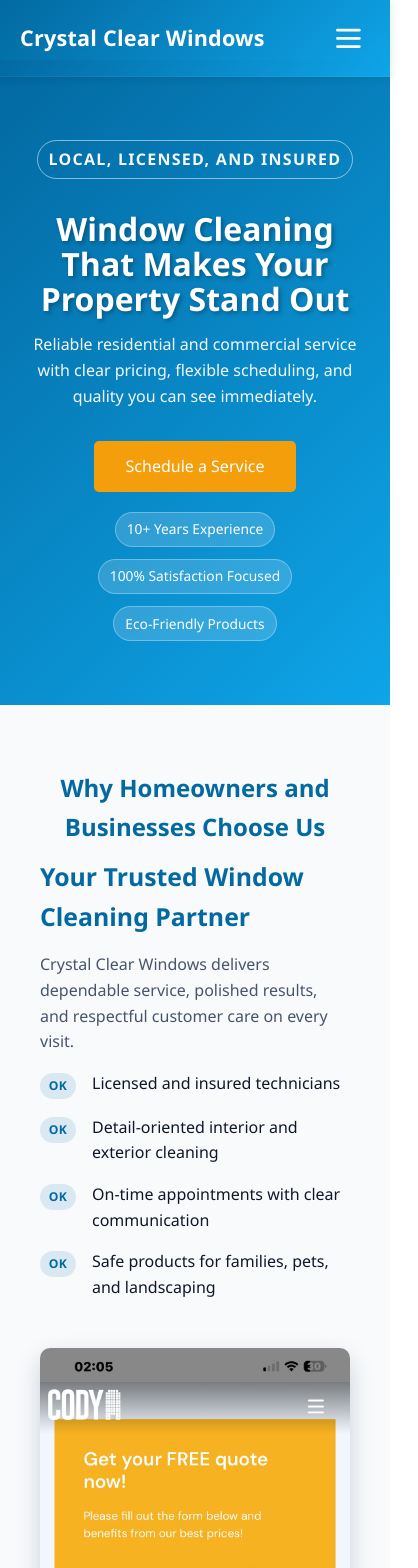
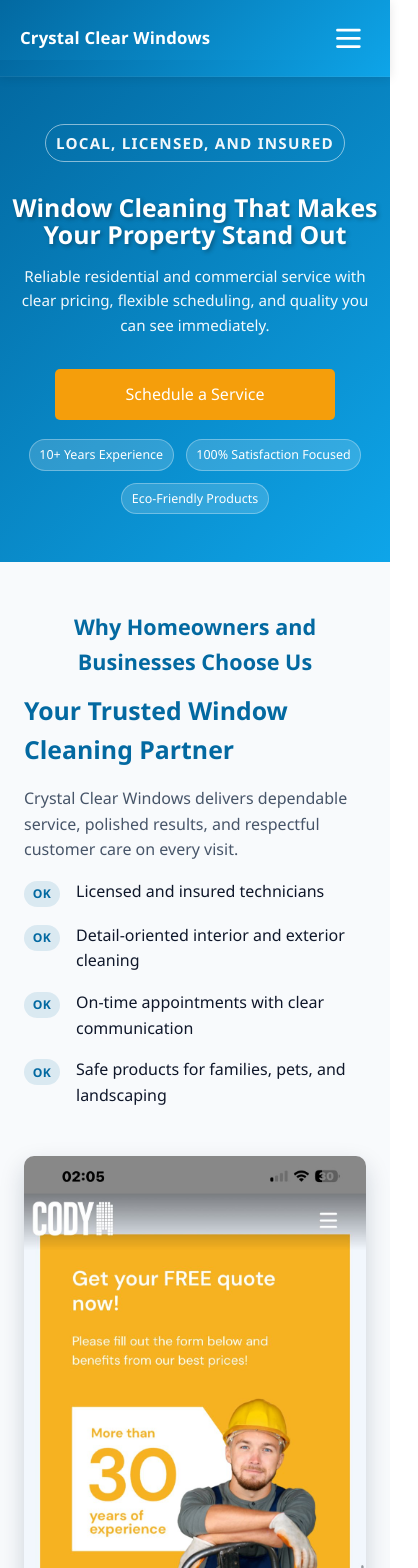
Before and after one commit to Javed-coder/Crystal-clear-windows-cleaning, a React (Vite) app: page / in a window 390 px wide. Shown: the top 1568 px of the page, 418 px wide, since content can reach past the window. Built offline with nearby package versions, Linux system fonts and the light colour scheme.

Commit message:
Improve mobile responsiveness and media queries

```diff
--- a/src/App.css
+++ b/src/App.css
@@ -263,7 +263,7 @@ nav a:hover {
 
 .services-grid {
   display: grid;
-  grid-template-columns: repeat(auto-fit, minmax(280px, 1fr));
+  grid-template-columns: repeat(auto-fit, minmax(240px, 1fr));
   gap: 2rem;
 }
 
@@ -304,7 +304,7 @@ nav a:hover {
 
 .testimonials-grid {
   display: grid;
-  grid-template-columns: repeat(auto-fit, minmax(300px, 1fr));
+  grid-template-columns: repeat(auto-fit, minmax(240px, 1fr));
   gap: 2rem;
 }
 
@@ -553,7 +553,17 @@ nav a:hover {
 }
 
 /* Responsive */
+@media (max-width: 900px) {
+  .footer-top {
+    grid-template-columns: 1fr 1fr;
+  }
+}
+
 @media (max-width: 768px) {
+  .container {
+    padding: 0 16px;
+  }
+
   nav .nav-toggle {
     display: flex;
   }
@@ -600,14 +610,26 @@ nav a:hover {
     justify-content: flex-end;
   }
 
+  nav .logo {
+    font-size: 1.05rem;
+    max-width: 78%;
+    line-height: 1.2;
+  }
+
+  .nav-cta {
+    display: inline-block;
+    width: 100%;
+    max-width: 220px;
+  }
+
   .hero {
-    padding: 4rem 20px;
+    padding: 3.5rem 16px;
     min-height: 420px;
     align-items: center;
   }
 
   .hero-content h1 {
-    font-size: 2rem;
+    font-size: 1.8rem;
   }
 
   .hero-content p {
@@ -626,6 +648,28 @@ nav a:hover {
     justify-content: center;
   }
 
+  .btn {
+    width: 100%;
+    max-width: 280px;
+    text-align: center;
+  }
+
+  .service-card {
+    padding: 1.2rem;
+  }
+
+  .contact-form {
+    padding: 1rem;
+  }
+
+  .section-subtitle {
+    font-size: 0.95rem;
+  }
+
+  .booking-services h3 {
+    text-align: center;
+  }
+
   .footer-top {
     grid-template-columns: 1fr;
     gap: 1.5rem;
@@ -635,3 +679,63 @@ nav a:hover {
     font-size: 1.5rem;
   }
 }
+
+@media (max-width: 480px) {
+  .container {
+    padding: 0 12px;
+  }
+
+  .about,
+  .contact,
+  .testimonials {
+    padding: 3rem 12px;
+  }
+
+  .hero {
+    padding: 3rem 12px;
+    min-height: 360px;
+  }
+
+  .hero-content h1 {
+    font-size: 1.55rem;
+  }
+
+  .hero-content p {
+    font-size: 0.95rem;
+  }
+
+  .hero-kicker {
+    font-size: 0.7rem;
+  }
+
+  .hero-highlights span {
+    font-size: 0.78rem;
+    padding: 0.3rem 0.6rem;
+  }
+
+  .section-title {
+    font-size: 1.35rem;
+  }
+
+  .service-icon {
+    min-width: 48px;
+    height: 28px;
+    font-size: 0.72rem;
+  }
+
+  .contact-form input,
+  .contact-form select,
+  .contact-form textarea {
+    font-size: 16px;
+  }
+
+  .footer-brand,
+  .footer-column,
+  .footer-bottom {
+    text-align: center;
+  }
+
+  .footer-brand p {
+    margin: 0 auto;
+  }
+}
```
